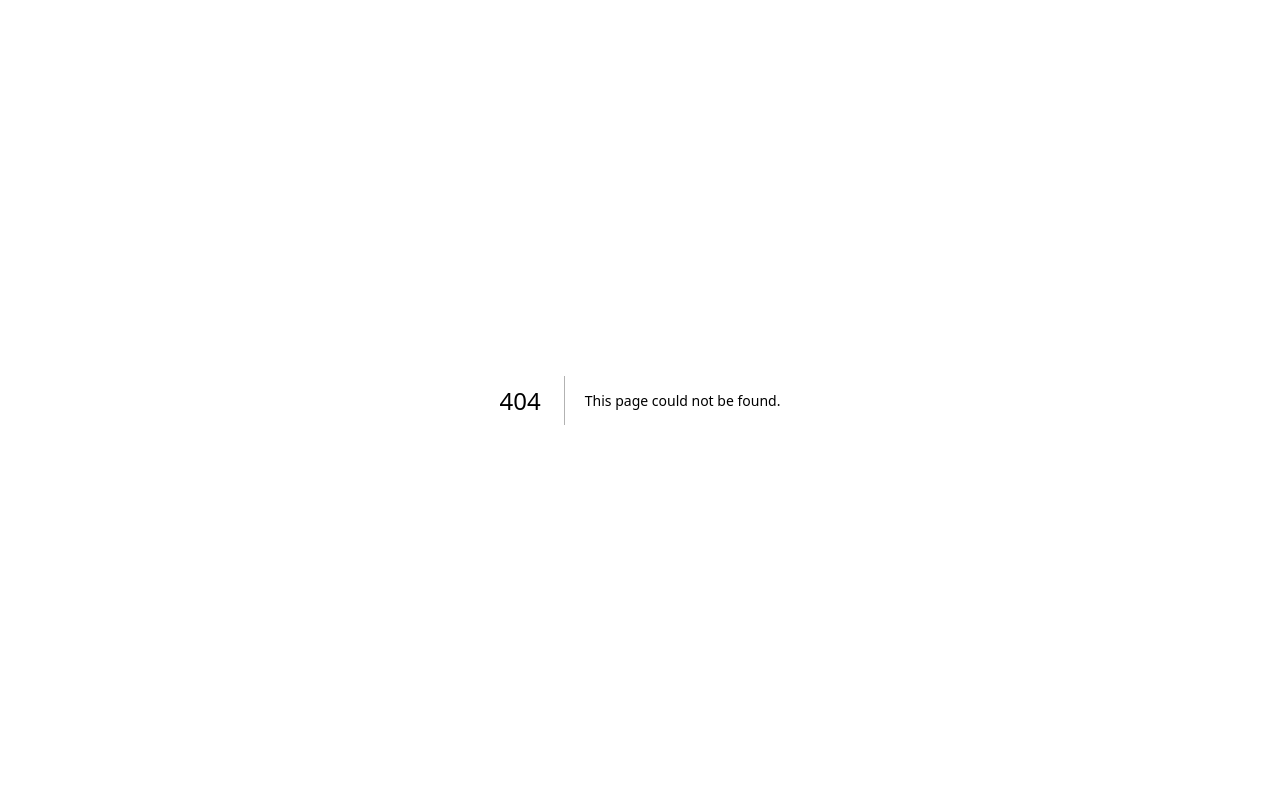
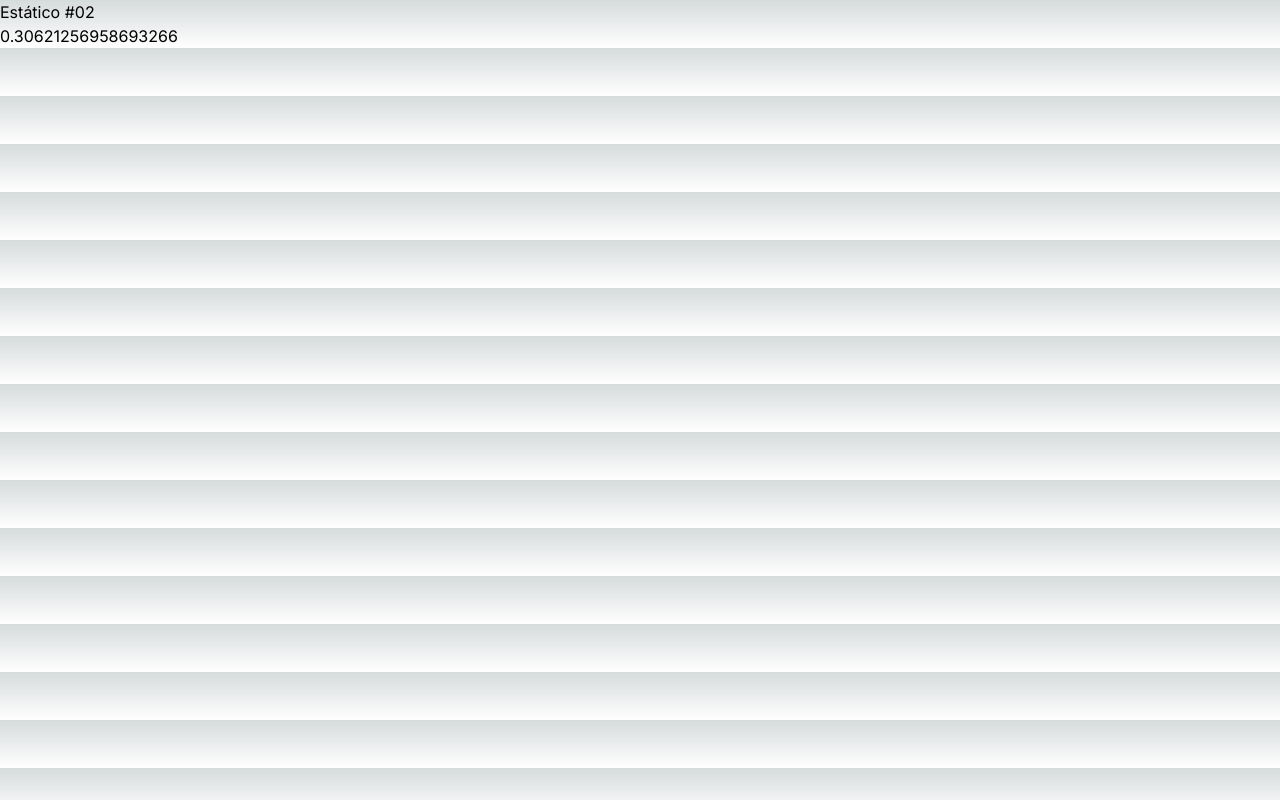
Before and after one commit to DevDaniloFerrari/meeting-scheduler, a Next.js app: page /estatico3 in a window 1280 px wide. Before the commit this address had no page. Built offline with nearby package versions, Linux system fonts and the light colour scheme; no server answers.

Commit message:
utilizando conceito SSR

```diff
--- /dev/null
+++ b/app/estatico3/page.jsx
@@ -0,0 +1,19 @@
+async function obterRandomNumber() {
+  let random;
+    await fetch("https://...", { next: { revalidate: 7 } })
+    .catch(() => {})
+    .finally(() => {
+      random = Math.random();
+    });
+  return random;
+}
+
+export default async function Estatico3() {
+  const numero = await obterRandomNumber();
+  return (
+    <div>
+      <h1>Estático #02</h1>
+      <h2>{numero}</h2>
+    </div>
+  );
+}
--- a/tsconfig.json
+++ b/tsconfig.json
@@ -22,6 +22,6 @@
       "@/*": ["./*"]
     }
   },
-  "include": ["next-env.d.ts", "**/*.ts", "**/*.tsx", ".next/types/**/*.ts"],
+  "include": ["next-env.d.ts", "**/*.ts", "**/*.tsx", ".next/types/**/*.ts", "app/page.jsx"],
   "exclude": ["node_modules"]
 }
```
